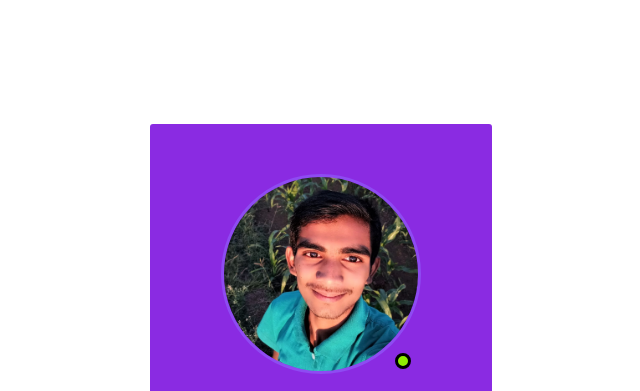
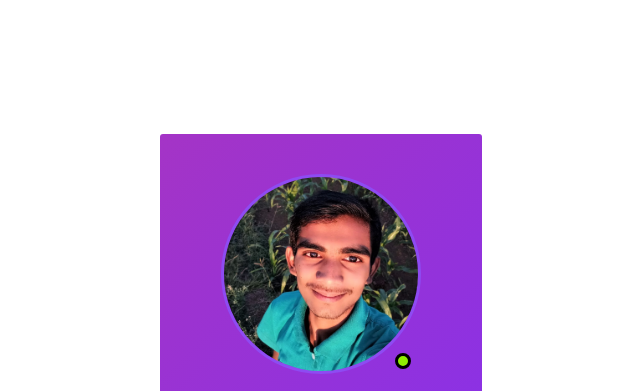
Before and after one commit to prajwalmandlik2004/my-profile, a plain HTML site: page index.html in a window 1280 px wide. Shown: the top 391 px of the page, without its empty margins (319-959 px from the left). Drawn offline with Linux system fonts and the light colour scheme.

Commit message:
Update index.html

```diff
--- a/index.html
+++ b/index.html
@@ -26,10 +26,11 @@
 
         #profile-card {
             position: relative;
-            padding: 50px;
+            padding: 40px;
             border-radius: 3px;
             /* background: linear-gradient(to top, white, rgb(138, 53, 223)); */
-            background : blueviolet;
+            /* background : blueviolet; */
+             background-image: linear-gradient(135deg, rgb(164, 52, 198), rgb(129, 48, 241));
             /* background:rgb(138, 53, 223); */
             /* border :5px solid rgb(128, 0, 255); */
             /* background: linear-gradient(to right bottom,
```
